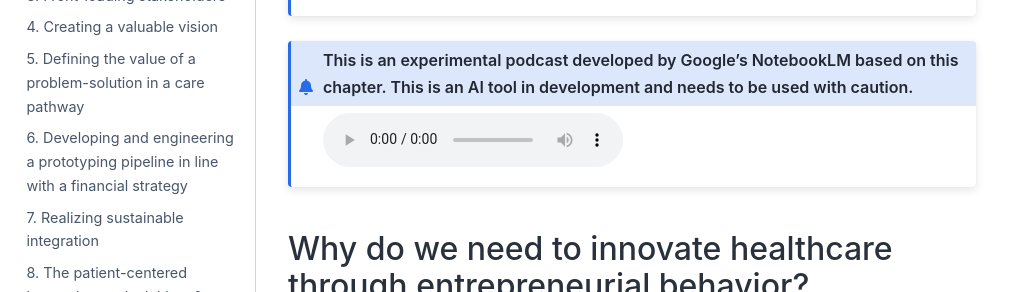
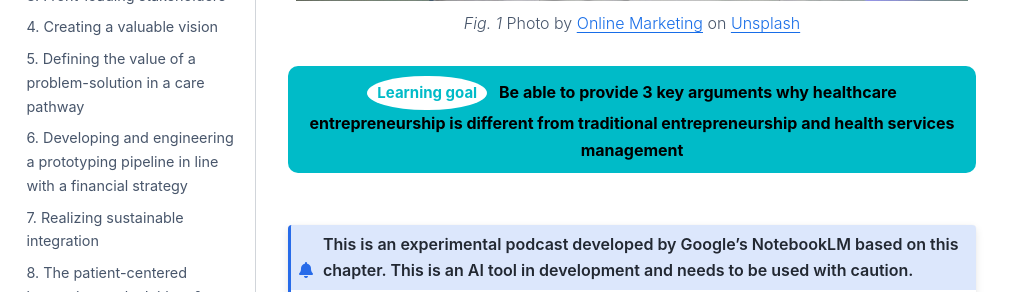
Before and after one commit to pietervandekerckhove/handbook-innovating-health, a Jupyter Book: the page built from book/chapters/02_introduction.md, in a window 1280 px wide and 900 px high, cut to the strip 520-812 px from the top of the window. Shown: the whole strip, without its empty margins (0-1013 px from the left). Built offline with Jupyter Book 1.0.4 settings and Sphinx 7.4.7 and the Sphinx Book theme 1.1.4, drawn with Linux system fonts in a browser that asks for light colours; comment, search, counter and statistics services are not loaded.

Commit message:
ch 1 + copyright

````diff
--- a/book/chapters/02_introduction.md
+++ b/book/chapters/02_introduction.md
@@ -1,4 +1,9 @@
 # 1. Introduction
+
+```{figure} ../figures/care-professional.jpg
+Photo by <a href="https://unsplash.com/@impulsq?utm_source=unsplash&utm_medium=referral&utm_content=creditCopyText">Online Marketing</a> on <a href="https://unsplash.com/photos/doctor-holding-red-stethoscope-hIgeoQjS_iE?utm_source=unsplash&utm_medium=referral&utm_content=creditCopyText">Unsplash</a>
+
+```
 
 <center>
   <div style="padding: 10px; background-color: #00BBC8; border-radius: 10px; display: inline-block; font-weight: bold; font-size: 16px; color: #000; position: relative;">
````
Also changed, not shown: book/chapters/04_stakeholders.md (+1 -1 lines), book/figures/care-professional.jpg (added).
